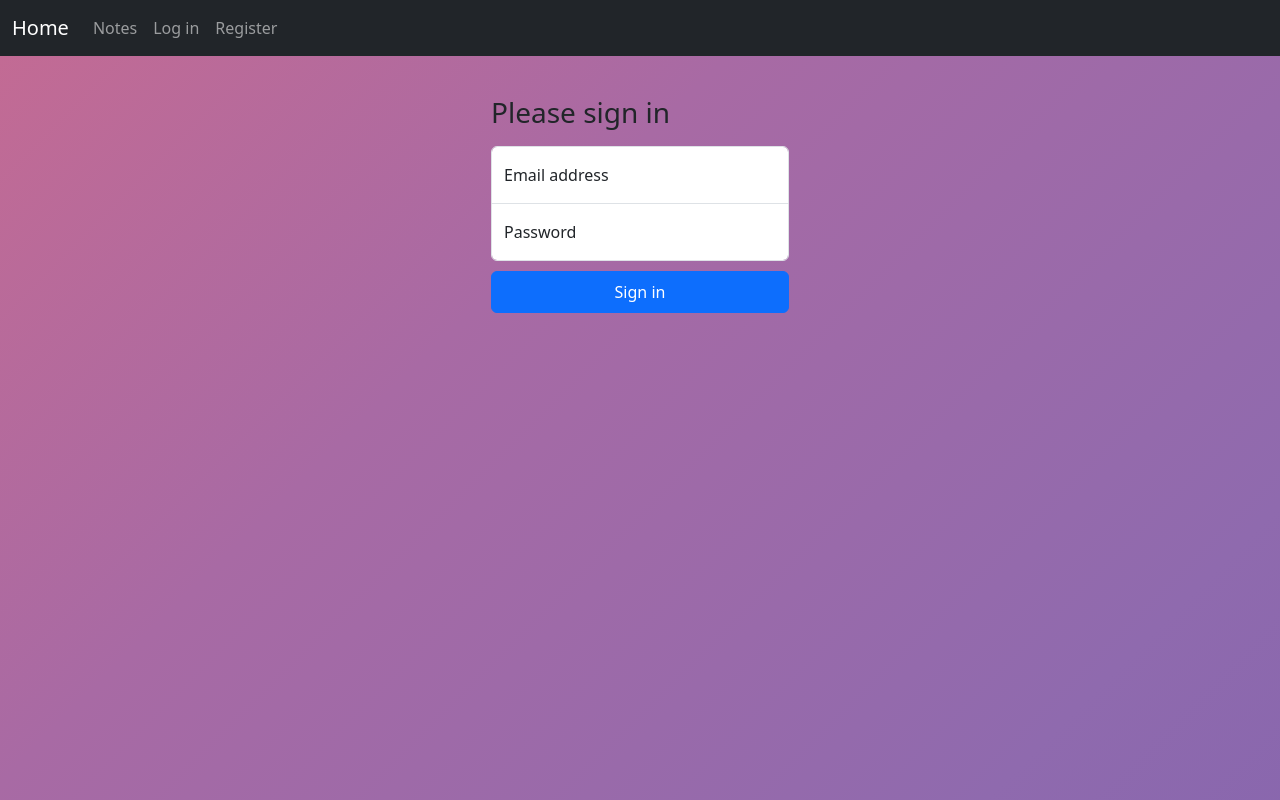
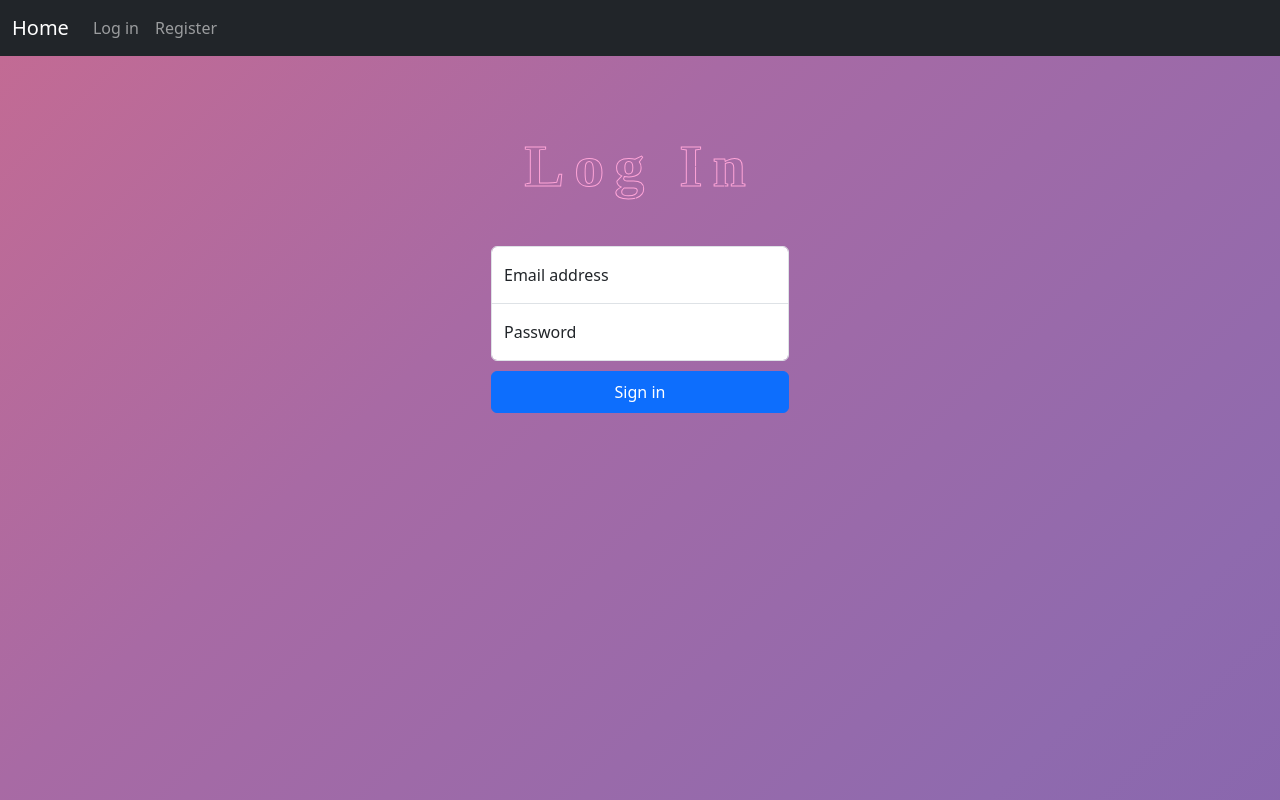
Before and after one commit to Armi64bit/stage_react, a React (Create React App) app in the folder frontend/: page /login in a window 1280 px wide. Built offline with nearby package versions, Linux system fonts and the light colour scheme.

Commit message:
error handling front
sign up and login error handling on frontend and some CSS and styling

```diff
--- a/frontend/src/App.css
+++ b/frontend/src/App.css
@@ -55,3 +55,39 @@ body {
   right: 0;
   z-index: 999
 } */
+
+
+
+/* .patterns {
+  height: 100vh;
+} */
+
+
+
+svg text {
+  font-family: Lora;
+  letter-spacing: 10px;
+  stroke: #ffa5d8;
+  font-size: 60px;
+  font-weight: 700;
+  stroke-width: 1;
+
+  animation: textAnimate 5s infinite alternate;
+
+}
+
+@keyframes textAnimate {
+  0% {
+    stroke-dasharray: 0 50%;
+    stroke-dashoffset:  20%;
+    fill:hsl(189, 68%, 75%)
+
+  }
+
+  100% {
+    stroke-dasharray: 50% 0;
+    stroke-dashoffstet: -20%;
+    fill: hsla(189, 68%, 75%,0%)
+  }
+
+}
--- a/frontend/src/component/nav.tsx
+++ b/frontend/src/component/nav.tsx
@@ -66,6 +66,11 @@ const Nav = () => {
           <ul className="navbar-nav ml-auto">
             {isLoggedIn ? (
               <>
+               <li className="nav-item">
+                  <Link className="nav-link" to="/notes">
+                    Notes{" "}
+                  </Link>
+                </li>
                 <li className="nav-item">
                   <span className="nav-link">Logged in as {username}</span>
                 </li>
@@ -80,11 +85,6 @@ const Nav = () => {
               </>
             ) : (
               <>
-                <li className="nav-item">
-                  <Link className="nav-link" to="/notes">
-                    Notes{" "}
-                  </Link>
-                </li>
                 <li className="nav-item">
                   <Link className="nav-link" to="/login">
                     Log in
--- a/frontend/src/pages/login.tsx
+++ b/frontend/src/pages/login.tsx
@@ -1,13 +1,8 @@
-import React from 'react';
-
-import { useState } from 'react';
+import React, { useState } from 'react';
 import { useNavigate } from 'react-router-dom';
-
-
+import Alert from 'react-bootstrap/Alert';
 
 const Login = () => {
-
-
   const [email, setEmail] = useState('');
   const [password, setPassword] = useState('');
   const [loginError, setLoginError] = useState('');
@@ -29,7 +24,7 @@ const submit = async (e: React.SyntheticEvent) => {
 
       if (response.ok) {
         const data = await response.json();
-      const token = data.token; // Assuming the API returns a token in the response
+        const token = data.token;
 
         // Store the token in localStorage or any other secure storage
         localStorage.setItem('token', token);
@@ -38,10 +33,9 @@ const submit = async (e: React.SyntheticEvent) => {
         console.log("Redirecting to /home");
 
         navigate('/home');
-
       } else {
         const errorData = await response.json();
-      setLoginError(errorData.message);
+        setLoginError(errorData.error);
       }
     } catch (error) {
       console.log(error);
@@ -49,23 +43,43 @@ const submit = async (e: React.SyntheticEvent) => {
     }
   };
 
-return ( <div className='form-signin w-100 m-auto'>
-        <form  onSubmit={submit}>
-        <h1 className="h3 mb-3 fw-normal">Please sign in</h1>
+  return (
+    <div className='form-signin w-100 m-auto'>
+      <form onSubmit={submit}>
 
-        <div className="form-floating">
-          <input type="email" className="form-control" id="floatingInput" placeholder="name@example.com"
-          onChange={e=>setEmail(e.target.value)}/>
-          <label >Email address</label>
+        <div className="patterns">
+  <svg width="100%" height="100%">
+
+ <text x="50%" y="60%"  text-anchor="middle"  >
+  Log In
+ </text>
+ </svg>
 </div>
         <div className="form-floating">
-          <input type="password" className="form-control" id="floatingPassword" placeholder="Password"
-          onChange={e=>setPassword(e.target.value)}/>
-          <label >Password</label>
+          <input
+            type="email"
+            className="form-control"
+            id="floatingInput"
+            placeholder="name@example.com"
+            onChange={e => setEmail(e.target.value)}
+          />
+          <label>Email address</label>
         </div>
+        <div className="form-floating">
+          <input
+            type="password"
+            className="form-control"
+            id="floatingPassword"
+            placeholder="Password"
+            onChange={e => setPassword(e.target.value)}
+          />
+          <label>Password</label>
+        </div>
+        {loginError && <Alert className="text-danger">{loginError}</Alert>}
 
-
-        <button className="btn btn-primary w-100 py-2" type="submit">Sign in</button>
+        <button className="btn btn-primary w-100 py-2" type="submit">
+          Sign in
+        </button>
       </form>
     </div>
   );
--- a/frontend/src/pages/register.tsx
+++ b/frontend/src/pages/register.tsx
@@ -1,12 +1,15 @@
 import React, { useState } from 'react';
-import axios from 'axios';
+import axios, { AxiosError } from 'axios';
 import { useNavigate } from 'react-router-dom';
-
-
+import Alert from 'react-bootstrap/Alert';
 interface RegisterFormData {
   username: string;
   email: string;
   password: string;
+}
+
+interface ErrorResponse {
+  error: string;
 }
 
 const Register: React.FC = () => {
@@ -15,6 +18,7 @@ const Register: React.FC = () => {
     email: '',
     password: '',
   });
+  const [registerError, setRegisterError] = useState('');
   const navigate = useNavigate();
 
   const handleRegister = async (e: React.FormEvent) => {
@@ -29,9 +33,20 @@ const Register: React.FC = () => {
       // Handle successful registration
       console.log(response.data);
       navigate('/login');
-        } catch (error) {
+    } catch (error) {
       // Handle registration error
       console.error(error);
+      if (axios.isAxiosError(error)) {
+        const axiosError = error as AxiosError<ErrorResponse>;
+        if (axiosError.response && axiosError.response.data) {
+          const errorData = axiosError.response.data;
+          setRegisterError(errorData.error);
+        } else {
+          setRegisterError('An error occurred during registration');
+        }
+      } else {
+        setRegisterError('An error occurred during registration');
+      }
     }
   };
 
@@ -44,8 +59,15 @@ const Register: React.FC = () => {
 
   return (
     <form className='form-signin w-100 m-auto' onSubmit={handleRegister}>
-      <h1 className="h3 mb-3 fw-normal">Please Sign up</h1>
+      {/* <h1 className=" h3 mb-3 fw-normal">Please Sign up</h1> */}
+      <div className="patterns">
+  <svg width="100%" height="100%">
 
+ <text x="50%" y="60%"  text-anchor="middle"  >
+   Sign Up
+ </text>
+ </svg>
+</div>
       <div className="form-floating">
         <input
           type="text"
@@ -85,6 +107,8 @@ const Register: React.FC = () => {
         <label htmlFor="floatingPassword">Password</label>
       </div>
 
+      {registerError && <Alert variant="danger">{registerError}</Alert>}
+
       <button className="w-100 btn btn-lg btn-primary" type="submit">
         Sign up
       </button>
```
Also changed, not shown: 2 other files (tests, documents, lock files or other folders). Lines whose indentation alone changed are shown as unchanged.
